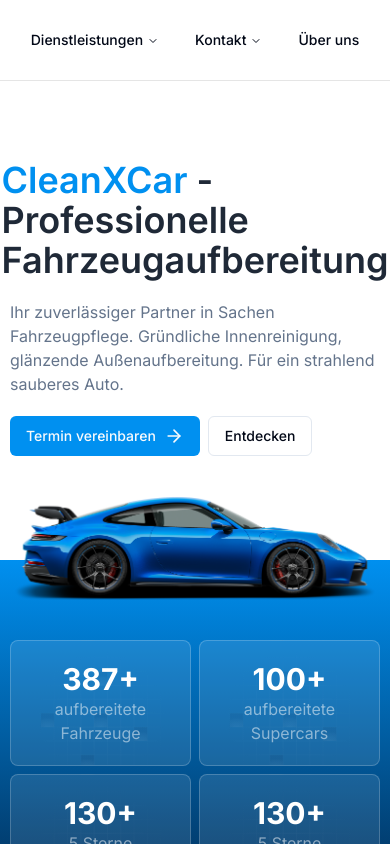
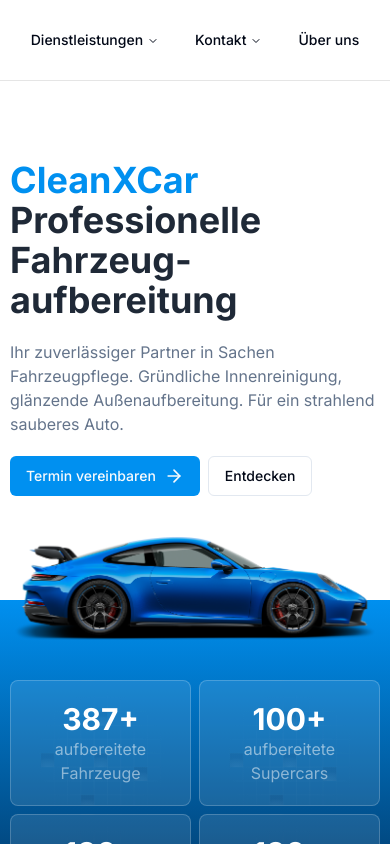
Before and after one commit to renhick/cleanxcar, a Next.js app: page / in a window 390 px wide. Shown: the top 844 px of the page. Built offline with nearby package versions, Linux system fonts and the light colour scheme.

Commit message:
CXC Update 060720204

```diff
--- a/src/components/Extras.tsx
+++ b/src/components/Extras.tsx
@@ -54,7 +54,7 @@ const Extras = () => {
                         </div>
                         <div className='grid grid-cols-1 md:grid-cols-2 gap-2 md:gap-2 mt-5 z-50'>
                             {extraService.map((item) => (
-                                <div key={item.id} className="border border-white/20  rounded-md p-5 bg-white/20 bg-[url('/footer-grid.svg')] bg-cover bg-center">
+                                <div key={item.id} className="border border-white/20  rounded-md p-5 bg-white/20 bg-[url('/footer-grid.svg')] bg-cover bg-center -webkit-backdrop-filter -webkit-backdrop-blur-md backdrop-blur-md">
                                     <div className='flex justify-between items-center'>
                                         <p className='font-semibold text-white'>{item.header}</p>
                                         <p className='text-white/60'>ab {item.price}€</p>
--- a/src/components/Hero.tsx
+++ b/src/components/Hero.tsx
@@ -12,7 +12,10 @@ const Hero = () => {
                 <section className='mt-40'>
                     <div className='flex md:items-center flex-col'>
                         <div className='md:text-center flex items-center flex-col'>
-                            <h1 className='text-4xl md:text-6xl lg:text-7xl font-semibold text-gray-800 break-words'><span className='text-primary'>CleanXCar</span> - Professionelle Fahrzeugaufbereitung</h1>
+                            <h1 className='text-4xl md:text-6xl lg:text-7xl font-bold text-gray-800 break-words'>
+                                <span className='text-primary'>CleanXCar</span> <span className='md:inline hidden'>-</span> Professionelle Fahrzeug<span className='md:hidden'>-</span><br className='md:hidden' />aufbereitung
+                            </h1>
+
                             <p className='mt-5 text-muted-foreground max-w-prose'>Ihr zuverlässiger Partner in Sachen Fahrzeugpflege. Gründliche Innenreinigung, glänzende Außenaufbereitung. Für ein strahlend sauberes Auto.</p>
                         </div>
                         <div className='flex items-center gap-2 mt-5'>
--- a/src/components/Navbar.tsx
+++ b/src/components/Navbar.tsx
@@ -134,11 +134,13 @@ const Navbar = () => {
                         <Link href="/">
                             <Button variant="ghost">
                                 <Film className='w-5 h-5 text-primary' />
+                                <p className='sr-only'>Instagram</p>
                             </Button>
                         </Link>
                         <Link href="/">
                             <Button variant="ghost">
                                 <Film className='w-5 h-5 text-primary' />
+                                <p className='sr-only'>Whatsapp</p>
                             </Button>
                         </Link>
                     </div>
```
Also changed, not shown: src/components/Footer.tsx (+1 -2 lines).
